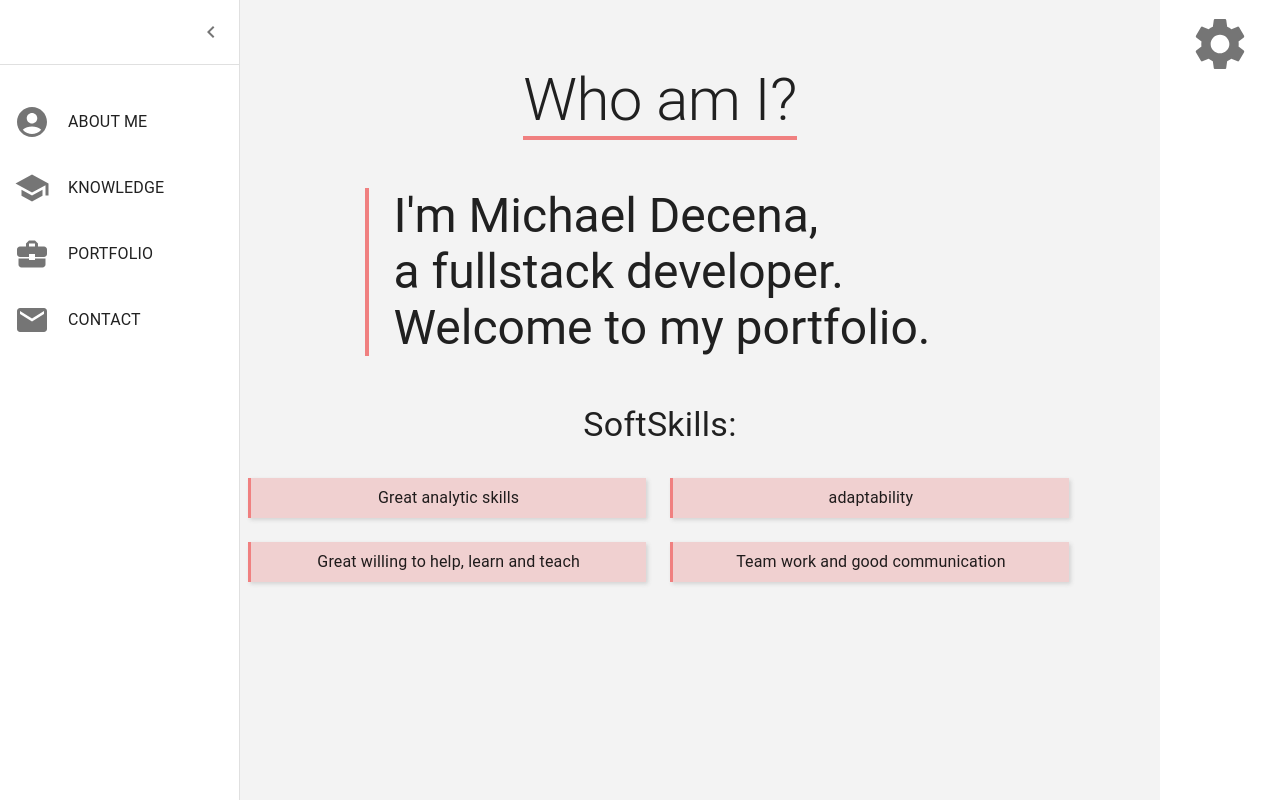
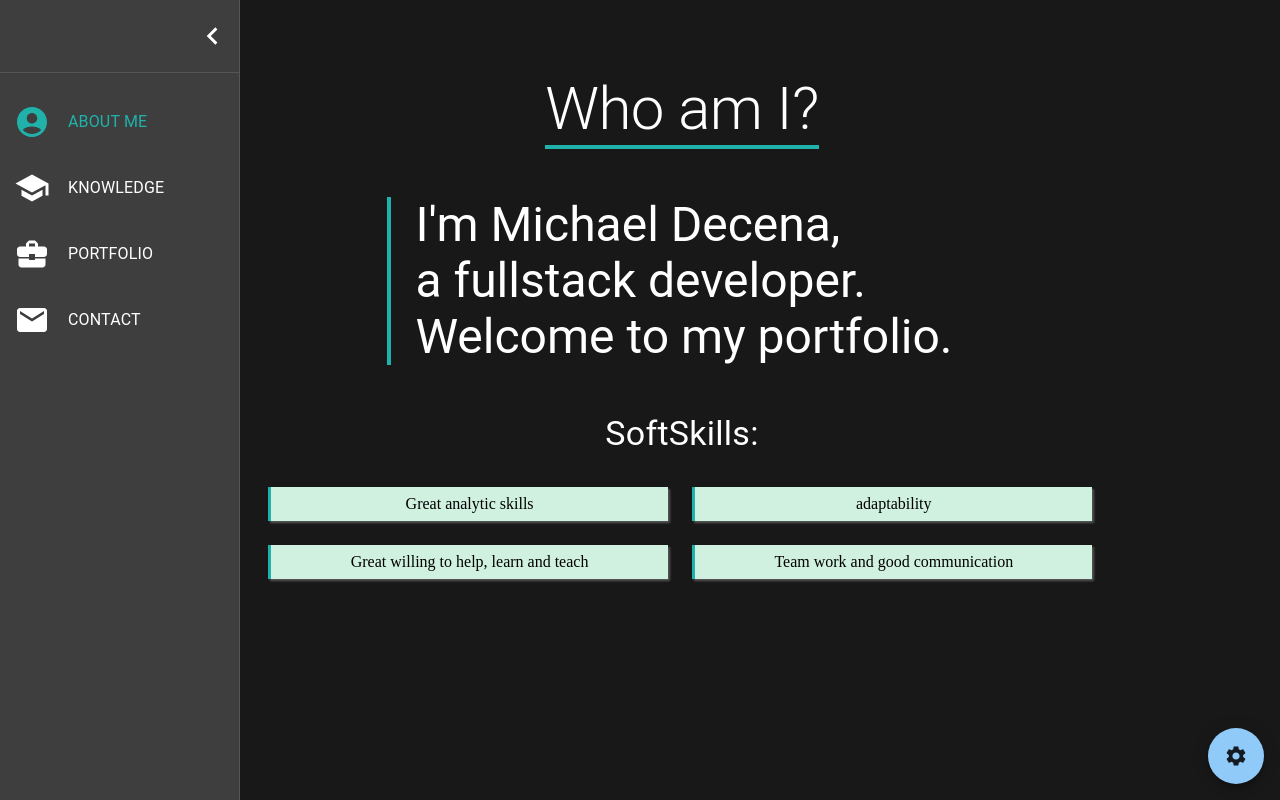
Before and after one commit to MichoDN/REACT-PORTFOLIO-2.0, a React (Vite) app: page / in a window 1280 px wide. Both pictures are taken after a click on the button 36 px from the left and 32 px from the top of the page. Built offline with nearby package versions, Linux system fonts and the light colour scheme.

Commit message:
DarkMode added

```diff
--- a/src/App.jsx
+++ b/src/App.jsx
@@ -3,24 +3,29 @@ import Sidebar from "./components/Sidebar"
 import { Settings } from "./microComponents/Settings";
 import SectionDisplayer from "./microComponents/SectionDisplayer";
 
-import { Box, Stack } from "@mui/material";
+import { Box, createTheme, Stack, ThemeProvider } from "@mui/material";
 import { useState } from "react";
+import { DarkTheme, MainTheme } from "./themes";
 
 function App() {
-    const [currentComp, setCurrentComp] = useState()
+    const [currentComp, setCurrentComp] = useState('ABOUT ME');
+    const [isDark, setIsDark] = useState(true);
+    const toggleDarkTheme = () => setIsDark(!isDark)
     return (
+        <ThemeProvider theme={isDark ? DarkTheme : MainTheme } >
             <Box sx={{
                 paddingLeft: '240px',
-            width: 'calc(100% - 120px)',
+                width: '100%',
                 height: '100vh',
-            bgcolor: '#f3f3f3'
+                bgcolor: 'secondaryBG'
             }}>
-            <Sidebar setCurrentComp={setCurrentComp} />
-            <Stack sx={{ height: '100%', }}>
+                <Sidebar setCurrentComp={setCurrentComp} currentComp={currentComp} />
+                <Stack sx={{ height: '100%' }}>
                     <SectionDisplayer currentComp={currentComp} />
                 </Stack>
-            <Settings />
+                <Settings toggleDarkTheme={toggleDarkTheme} />
             </Box >
+        </ThemeProvider>
     )
 }
 
--- a/src/components/About.jsx
+++ b/src/components/About.jsx
@@ -1,25 +1,33 @@
 import { Grid, Stack, Typography } from '@mui/material';
 import React from 'react';
+import ComponentTitle from '../microComponents/ComponentTitle';
 
- const About = () => {
 const softSkills = [
     'Great analytic skills',
     'adaptability',
     'Great willing to help, learn and teach',
     'Team work and good communication'
 ]
+
+const About = () => {
     return (
         <Stack spacing={6} className='componentContent' >
-            <Typography variant='h2' className='componentTitle'>
-                Who am I?
-            </Typography>
-            <Typography variant='h3' sx={{ borderLeft: '4px lightCoral solid', px: 3 }}>
+            <ComponentTitle label='Who am I?' />
+            <Typography
+                variant='h3'
+                sx={{
+                    borderLeft: '4px solid',
+                    borderColor: 'primaryBorder',
+                    px: 3,
+                    color: 'text'
+                }}
+            >
                 I'm Michael Decena, <br />
                 a fullstack developer. <br />
                 Welcome to my portfolio.
             </Typography>
             <Stack alignItems='center' spacing={3}>
-                <Typography variant='h4'>SoftSkills:</Typography>
+                <Typography variant='h4' color={'text'}>SoftSkills:</Typography>
                 <Grid container columnGap={3} rowGap={3} sx={{ p: 1 }}>
                     {softSkills.map((softSkill) => (
                         <Grid
@@ -28,9 +36,10 @@ import React from 'react';
                             xs={5.8}
                             sx={{
                                 textAlign: 'center',
-                                borderLeft: '3px solid lightCoral',
-                                bgcolor:'#F0D0D0',
-                                boxShadow: '2px 2px 4px #D4D4D4',
+                                borderLeft: '3px solid',
+                                borderColor: 'primaryBorder',
+                                bgcolor: 'tertiaryBG',
+                                boxShadow: '2px 2px 2px #82828294',
                                 p: 1
                             }}
                         >
--- a/src/components/Sidebar.jsx
+++ b/src/components/Sidebar.jsx
@@ -1,8 +1,5 @@
-import * as React from 'react';
-import { styled } from '@mui/material/styles';
-import MuiDrawer from '@mui/material/Drawer';
-
-import { List, ListItemIcon, ListItemText, ListItemButton, ListItem, IconButton, Divider, CssBaseline, Box, } from '@mui/material';
+import { Box, Divider, Drawer, IconButton, List, ListItem, ListItemButton, ListItemIcon, ListItemText } from '@mui/material';
+import React, { useState } from 'react';
 
 import BusinessCenterIcon from '@mui/icons-material/BusinessCenter';
 import AccountCircleIcon from '@mui/icons-material/AccountCircle';
@@ -11,80 +8,43 @@ import SchoolIcon from '@mui/icons-material/School';
 import EmailIcon from '@mui/icons-material/Email';
 import MenuIcon from '@mui/icons-material/Menu';
 
-const drawerWidth = 240
-
-const openedMixin = (theme) => ({
-    width: drawerWidth,
-    transition: theme.transitions.create('width', {
-        easing: theme.transitions.easing.sharp,
-        duration: theme.transitions.duration.enteringScreen,
-    }),
-    overflowX: 'hidden',
-})
-
-const closedMixin = (theme) => ({
-    transition: theme.transitions.create('width', {
-        easing: theme.transitions.easing.sharp,
-        duration: theme.transitions.duration.leavingScreen,
-    }),
-    overflowX: 'hidden',
-    width: `calc(${theme.spacing(7)} + 1px)`,
-    [theme.breakpoints.up('sm')]: {
-        width: `calc(${theme.spacing(8)} + 1px)`,
-    },
-})
-
-const DrawerHeader = styled('div')(({ theme }) => ({
-    display: 'flex',
-    alignItems: 'center',
-    justifyContent: 'flex-end',
-    padding: theme.spacing(0, 1),
-    // necessary for content to be below app bar
-    ...theme.mixins.toolbar,
-}))
-
-const Drawer = styled(MuiDrawer, { shouldForwardProp: (prop) => prop !== 'open' })(
-    ({ theme, open }) => ({
-        width: drawerWidth,
-        flexShrink: 0,
-        whiteSpace: 'nowrap',
-        boxSizing: 'border-box',
-        ...(open && {
-            ...openedMixin(theme),
-            '& .MuiDrawer-paper': openedMixin(theme),
-        }),
-        ...(!open && {
-            ...closedMixin(theme),
-            '& .MuiDrawer-paper': closedMixin(theme),
-        }),
-    }),
-)
-
-const Sidebar = ({ setCurrentComp }) => {
-    const [open, setOpen] = React.useState(false)
-    const handleDrawerOpen = () => setOpen(true)
-    const handleDrawerClose = () => setOpen(false);
-
 const drawerItems = [
   { name: 'ABOUT ME', icon: <AccountCircleIcon /> },
   { name: 'KNOWLEDGE', icon: <SchoolIcon /> },
   { name: 'PORTFOLIO', icon: <BusinessCenterIcon /> },
   { name: 'CONTACT', icon: <EmailIcon /> }
 ]
+
+const Sidebar = ({ setCurrentComp, currentComp }) => {
+  const [open, setOpen] = useState(false);
   return (
-        <Box sx={{ display: 'flex' }}>
-            <CssBaseline />
-            <Drawer variant="permanent" open={open}>
-                <DrawerHeader>
-                    <IconButton onClick={open ? handleDrawerClose : handleDrawerOpen}>
-                        {!open ? <MenuIcon /> : <ChevronLeftIcon />}
+    <Drawer
+      variant='permanent'
+      open={open}
+      sx={{
+        bgcolor: 'red',
+        '& .MuiDrawer-paper': {
+          bgcolor: 'primaryBG',
+          overflow: 'hidden',
+          width: open ? '240px' : 'auto',
+        }
+      }}
+    >
+      <Box sx={{
+        display: 'flex',
+        justifyContent: open ? 'end' : 'center',
+        transform: 'scale(1.2)',
+        my: '1rem',
+        width: open ? '90%' : '100%'
+      }}>
+        <IconButton onClick={() => setOpen(!open)}>
+          {open ? <ChevronLeftIcon sx={{ transform: 'scale(1.2)' }} /> : <MenuIcon sx={{ transform: 'scale(1.2)' }} />}
         </IconButton>
-                </DrawerHeader>
+      </Box>
       <Divider />
-                <List sx={{ marginTop: 2 }}>
+      <List sx={{ marginTop: 2, p: 0, overflow: 'hidden' }}>
         {drawerItems.map((item) => (
-                        <ListItem
-                            key={item.name}
+          <ListItem key={item.name}
             disablePadding
             sx={{ display: 'block', p: '0.5rem 0rem 0.5rem 0rem' }}
           >
@@ -93,6 +53,7 @@ const Sidebar = ({ setCurrentComp }) => {
                 minHeight: 50,
                 justifyContent: open ? 'initial' : 'center',
                 px: 2.5,
+                color: 'text'
               }}
               onClick={() => setCurrentComp(item.name)}
             >
@@ -100,18 +61,24 @@ const Sidebar = ({ setCurrentComp }) => {
                 minWidth: 0,
                 mr: open ? 3 : 'auto',
                 justifyContent: 'center',
-                                    transform: 'scale(1.5)'
+                transform: 'scale(1.5)',
+                color: currentComp == item.name ? 'primaryBorder' : 'text'
               }}>
                 {item.icon}
               </ListItemIcon >
-                                <ListItemText primary={item.name} sx={{ opacity: open ? 1 : 0 }} />
+              <ListItemText
+                primary={item.name}
+                sx={{
+                  display: open ? "block" : "none",
+                  color: currentComp == item.name ? 'primaryBorder' : 'text'
+                }}
+              />
             </ListItemButton>
           </ListItem>
         ))}
       </List>
     </Drawer>
-        </Box>
   );
-}
+};
 
 export default Sidebar;
--- a/src/css/index.css
+++ b/src/css/index.css
@@ -14,15 +14,9 @@ body {
 }
 
 .componentContent {
-    margin: 7% 0rem 7% 0rem;
-    height: 86%;
+    padding: 7% 15% 7% 0rem;
+    height: 100%;
     align-items: center;
-    margin-right: 5rem;
-}
-
-.componentTitle {
-    border-bottom: 4px lightCoral solid;
-    padding: 0rem;
 }
 
 .projectImg {
--- /dev/null
+++ b/src/microComponents/ComponentTitle.jsx
@@ -0,0 +1,19 @@
+import { Typography } from '@mui/material';
+import React from 'react';
+
+const ComponentTitle = ({ label }) => {
+  return (
+    <Typography
+    variant='h2'
+      sx={{
+        borderBottom:' 4px solid',
+        borderColor:'primaryBorder',
+        color:'text'
+      }}
+    >
+      {label}
+    </Typography>
+  );
+};
+
+export default ComponentTitle;
--- a/src/microComponents/Settings.jsx
+++ b/src/microComponents/Settings.jsx
@@ -1,48 +1,21 @@
-import { FormControlLabel, IconButton, Menu, MenuItem, Switch } from '@mui/material';
+import {SpeedDial, SpeedDialAction } from '@mui/material';
 import SettingsIcon from '@mui/icons-material/Settings';
-import React, { useState } from 'react';
+import DarkModeIcon from '@mui/icons-material/DarkMode';
+import React from 'react';
 
-export const Settings = () => {
-    const [anchorEl, setAnchorEl] = useState(null)
-    const open = Boolean(anchorEl)
-    const handleMenu = event => setAnchorEl(event.currentTarget)
-    const handleClose = () => setAnchorEl(null)
+export const Settings = ({toggleDarkTheme}) => {
 
-    const [darkTheme, toggleDarkTheme] = useState(false)
-    const handleDarkTheme = ev => toggleDarkTheme(ev.target.checked)
     return (
-        <>
-            <IconButton
-                onClick={handleMenu}
-                sx={{
-                    position: 'absolute',
-                    top: '1.5rem',
-                    right: '2.5rem'
-                }}
-            >
-                <SettingsIcon sx={{ transform: 'scale(2.6)' }} />
-            </IconButton>
-
-            <Menu
-                anchorEl={anchorEl}
-                open={open}
-                onClose={handleClose}
-                anchorOrigin={{vertical:'bottom', horizontal:'center'}}
-                transformOrigin={{vertical:'top', horizontal:'right'}}
-            >
-                <MenuItem>
-                    <FormControlLabel
-                        label="Dark Mode"
-                        control={
-                            <Switch
-                                checked={darkTheme}
-                                onChange={handleDarkTheme}
-                                disabled
-                            />
-                        }
-                    />
-                </MenuItem>
-            </Menu>
-        </>
+    <SpeedDial
+      ariaLabel='Navigation speed dial' //ariaLabel is mandatory
+      sx={{
+        position: 'fixed',
+        bottom: 16,
+        right: 16,
+      }}
+      icon={<SettingsIcon />}
+    >
+      <SpeedDialAction icon={<DarkModeIcon sx={{color:'text'}}/>} onClick={toggleDarkTheme}/>
+    </SpeedDial>
     );
 };
--- /dev/null
+++ b/src/themes.jsx
@@ -0,0 +1,23 @@
+import { createTheme } from "@mui/material";
+
+export const MainTheme = createTheme({
+  palette: {
+    mode: 'light',
+    primaryBG: 'white ',
+    secondaryBG: '#F3F3F3',
+    tertiaryBG: '#F0D0D0',
+    primaryBorder: 'lightCoral',
+    text:'black'
+  }
+})
+
+export const DarkTheme = createTheme({
+  palette: {
+    mode: 'dark',
+    primaryBG: '#3E3E3E',
+    secondaryBG: '#181818',
+    tertiaryBG: '#D0F0E0',
+    primaryBorder: 'lightSeaGreen',
+    text:'white'
+  }
+})
```
Also changed, not shown: src/components/Contact.jsx (+3 -4 lines), src/components/Knowledge.jsx (+6 -7 lines), src/components/Portfolio.jsx (+6 -6 lines). Lines whose indentation alone changed are shown as unchanged.
